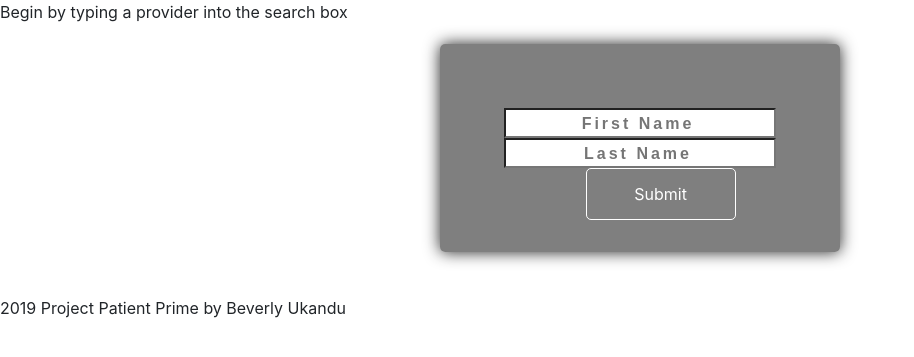
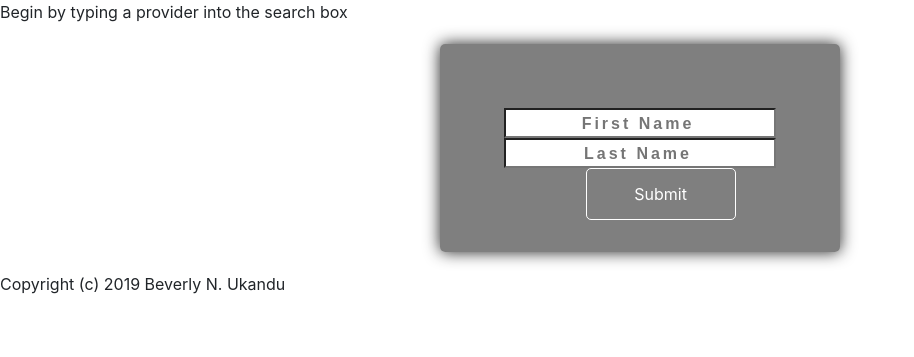
Before and after one commit to bukandu1/Patient-Prime, a Flask app: page /search-doctors in a window 1280 px wide. Shown: the top 357 px of the page, without its empty margins (0-914 px from the left). Run offline with Flask 2, Linux system fonts and the light colour scheme; some libraries are stand-ins or nearby versions.

Commit message:
Created new service config file for AWS server and updated license statment on base template.

```diff
--- a/templates/base.html
+++ b/templates/base.html
@@ -35,8 +35,7 @@
 
 {% endblock %}
 <div>
-    <br>
-<footer id="footer">2019 Project Patient Prime by Beverly Ukandu</footer>
+<footer id="footer">Copyright (c) 2019 Beverly N. Ukandu</footer>
 </div>
 <!-- Flash messages to be used throughout the site  -->
 <div id="extending">
```
Also changed, not shown: 1 other file.
